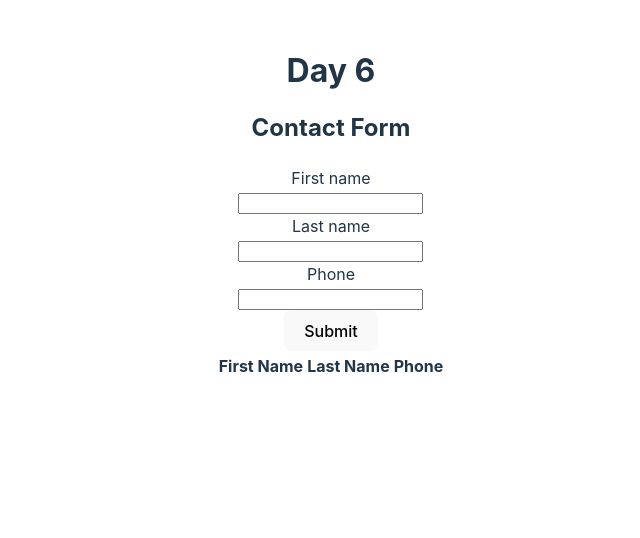
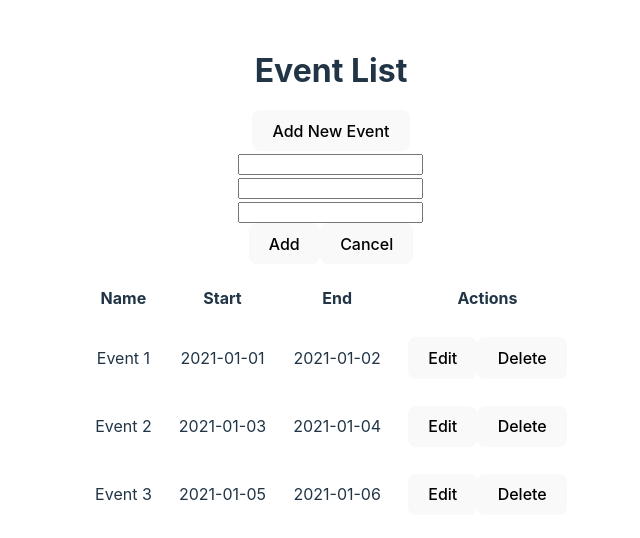
Before and after one commit to JoseSantos5455/react-boilerplate, a React (Vite) app in the folder react-training/: page / in a window 1280 px wide. Shown: the top 538 px of the page, without its empty margins (309-949 px from the left). Built offline with nearby package versions, Linux system fonts and the light colour scheme.

Commit message:
event list code

```diff
--- a/react-training/src/App.jsx
+++ b/react-training/src/App.jsx
@@ -4,6 +4,7 @@ import Day3 from "./day3/Day3";
 import Day4 from "./day4";
 import Day5 from "./day5";
 import Day6 from "./day6";
+import EventListApp from "./EventList";
 
 function App() {
   return (
@@ -12,7 +13,8 @@ function App() {
       {/* <Day3 /> */}
       {/* <Day4 />  */}
       {/* <Day5 /> */}
-      <Day6 />
+      {/* <Day6 /> */}
+      <EventListApp />
     </>
   );
 }
--- /dev/null
+++ b/react-training/src/EventList/eventList.css
@@ -0,0 +1,11 @@
+table {
+  /* gap */
+  border-spacing: 15px;
+  border: 1px solid white;
+}
+
+th,
+td {
+  border: 1px solid white;
+  padding: 5px;
+}
--- /dev/null
+++ b/react-training/src/EventList/index.jsx
@@ -0,0 +1,226 @@
+import React, { useEffect, useState } from "react";
+import { getEvents } from "./mockAPI/eventsAPI";
+import "./EventList.css";
+import { genId } from "./util";
+
+export default function EventListApp() {
+  const [events, setEvents] = useState([]);
+  const [showForm, setShowForm] = useState(true);
+
+  // useEffect's first argument is a callback function, it cannot be async
+  useEffect(() => {
+    // we can create async functions inside useEffect's callback
+    (async () => {
+      const events = await getEvents();
+      setEvents(events);
+    })();
+  }, []);
+
+  const openForm = () => setShowForm(true);
+  const closeForm = () => setShowForm(false);
+
+  const addEvent = (newEvent) => {
+    setEvents((prev) => [...prev, newEvent]);
+  };
+
+  const deleteEvent = (id) => {
+    setEvents((prev) => prev.filter((event) => event.id !== id));
+  };
+
+  const editEvent = (id, newEvent) => {
+    setEvents((prev) =>
+      prev.map((event) => {
+        // if the event id matches the id we want to edit, return the new event
+        // otherwise, return the original event
+        return event.id === id
+          ? {
+              id,
+              ...newEvent,
+            }
+          : event;
+      })
+    );
+  };
+
+  return (
+    <div>
+      <h1>Event List</h1>
+      <button onClick={openForm}>Add New Event</button>
+      {showForm && <NewEventForm closeForm={closeForm} addEvent={addEvent} />}
+      <table>
+        <thead>
+          <tr>
+            <th>Name</th>
+            <th>Start</th>
+            <th>End</th>
+            <th>Actions</th>
+          </tr>
+        </thead>
+        <tbody>
+          {events.map((event) => {
+            // key only needs to pass to the top level element
+            return (
+              <EventRow
+                key={event.id}
+                event={event}
+                deleteEvent={deleteEvent}
+                editEvent={editEvent}
+              />
+            );
+          })}
+        </tbody>
+      </table>
+    </div>
+  );
+}
+
+function NewEventForm({ closeForm, addEvent }) {
+  const [formState, setFormState] = useState({
+    eventName: "",
+    start: "",
+    end: "",
+  });
+
+  const handleChange = (e) => {
+    const { name, value } = e.target;
+
+    setFormState({
+      ...formState,
+      [name]: value,
+    });
+  };
+
+  const { eventName, start, end } = formState;
+
+  const handleSubmit = (e) => {
+    e.preventDefault();
+    addEvent({
+      id: genId(),
+      ...formState,
+    });
+    closeForm();
+  };
+
+  return (
+    <form onSubmit={handleSubmit}>
+      <div>
+        <input
+          required
+          value={eventName}
+          name="eventName"
+          onChange={handleChange}
+        />
+      </div>
+      <div>
+        <input required value={start} name="start" onChange={handleChange} />
+      </div>
+      <div>
+        <input required value={end} name="end" onChange={handleChange} />
+      </div>
+      <div>
+        <button>Add</button>
+        <button type="button" onClick={closeForm}>
+          Cancel
+        </button>
+      </div>
+    </form>
+  );
+
+  // one way to handle form state
+  //   const [name, setName] = useState("");
+  //   const [start, setStart] = useState("");
+  //   const [end, setEnd] = useState("");
+  //   return (
+  //     <tr>
+  //       <td>
+  //         <input value={name} onChange={(e) => setName(e.target.value)} />
+  //       </td>
+  //       <td>
+  //         <input value={start} onChange={(e) => setStart(e.target.value)} />
+  //       </td>
+  //       <td>
+  //         <input value={end} onChange={(e) => setEnd(e.target.value)} />
+  //       </td>
+  //       <td>
+  //         <button>Add</button>
+  //         <button>Cancel</button>
+  //       </td>
+  //     </tr>
+  //   );
+}
+
+function EventRow({ event, deleteEvent, editEvent }) {
+  const { id, eventName, start, end } = event;
+
+  const [isEditing, setIsEditing] = useState(false);
+  // we are initializing the state with the props
+  // this is an anti-pattern, generally should be avoided
+  // check this for more details: https://medium.com/@joabi/react-anti-patterns-props-in-initial-state-ad8e1060cd87
+  const [formState, setFormState] = useState({
+    eventName,
+    start,
+    end,
+  });
+
+  const handleChange = (e) => {
+    const { name, value } = e.target;
+
+    setFormState({
+      ...formState,
+      [name]: value,
+    });
+  };
+
+  const handleSave = () => {
+    editEvent(id, formState);
+    setIsEditing(false);
+  };
+
+  if (isEditing) {
+    return (
+      <tr>
+        <td>
+          <input
+            required
+            value={formState.eventName}
+            name="eventName"
+            onChange={handleChange}
+          />
+        </td>
+        <td>
+          <input
+            required
+            value={formState.start}
+            name="start"
+            onChange={handleChange}
+          />
+        </td>
+        <td>
+          <input
+            required
+            value={formState.end}
+            name="end"
+            onChange={handleChange}
+          />
+        </td>
+        <td>
+          <button onClick={handleSave}>Save</button>
+          <button onClick={() => setIsEditing(false)}>Cancel</button>
+        </td>
+      </tr>
+    );
+  }
+
+  return (
+    <tr>
+      <td>{eventName}</td>
+      <td>{start}</td>
+      <td>{end}</td>
+
+      <td>
+        <button onClick={() => setIsEditing(true)}>Edit</button>
+        <button onClick={() => deleteEvent(id)}>Delete</button>
+      </td>
+    </tr>
+  );
+}
--- /dev/null
+++ b/react-training/src/EventList/mockAPI/eventsAPI.jsx
@@ -0,0 +1,11 @@
+import { genId } from "../util";
+
+const mockEvents = [
+  { id: genId(), eventName: "Event 1", start: "2021-01-01", end: "2021-01-02" },
+  { id: genId(), eventName: "Event 2", start: "2021-01-03", end: "2021-01-04" },
+  { id: genId(), eventName: "Event 3", start: "2021-01-05", end: "2021-01-06" },
+];
+
+export async function getEvents() {
+  return [...mockEvents];
+}
--- /dev/null
+++ b/react-training/src/EventList/util.js
@@ -0,0 +1,6 @@
+const genId = (() => {
+  let id = 0;
+  return () => id++;
+})();
+
+export { genId };
--- a/react-training/src/day4/FnCounter.jsx
+++ b/react-training/src/day4/FnCounter.jsx
@@ -20,6 +20,11 @@ export default function FnCounter() {
   //   all useEffects run on initial render
   useEffect(() => {
     console.log("Mimic: Component did mount");
+
+    // mimic componentWillUnmount
+    return () => {
+      console.log("Mimic: Component will unmount");
+    };
   }, []);
 
   //   mimic componentDidUpdate
```
